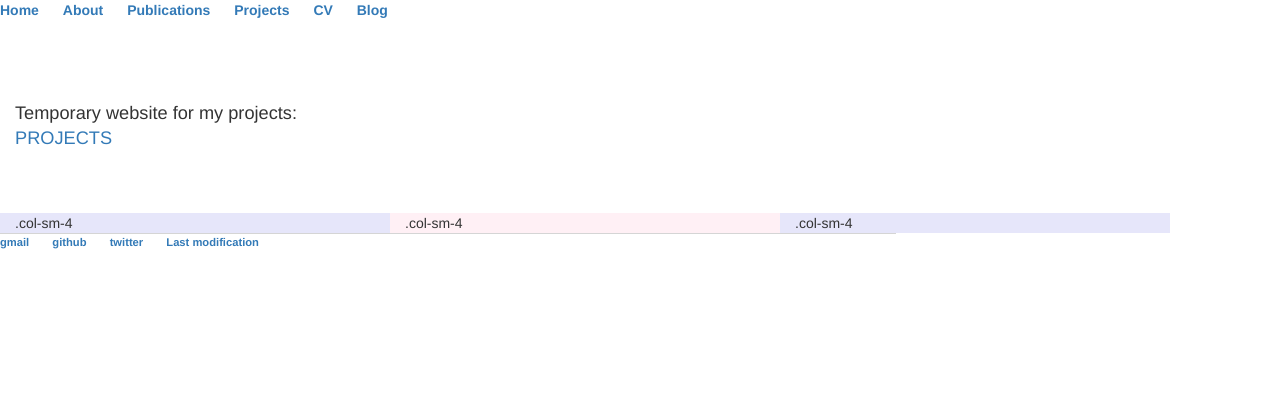
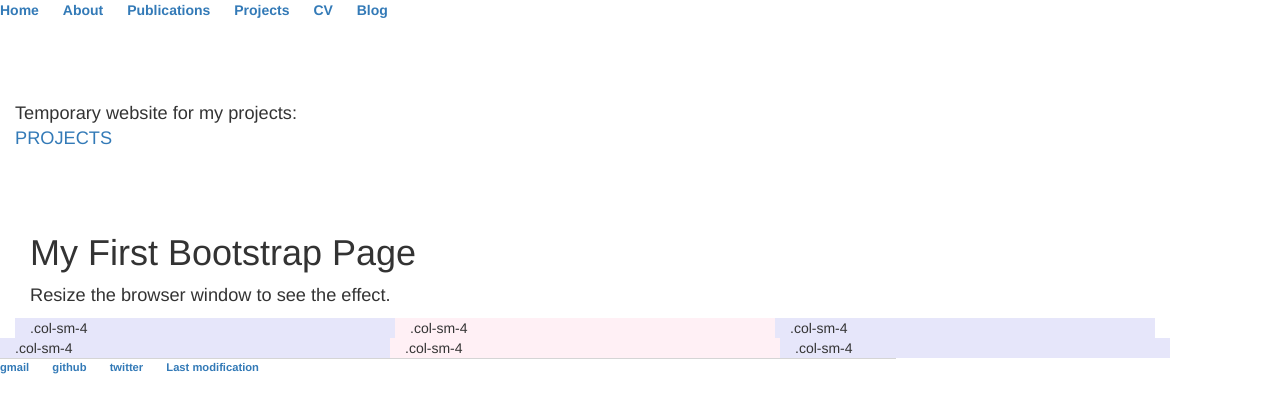
Before and after one commit to mxochicale/mxochicale.github.io, a Jekyll site: the page built from projects/index.html, in a window 1280 px wide. Shown: the top 413 px of the page. Built offline with Jekyll 4.4.1, drawn with Linux system fonts in a browser that asks for light colours; nearby versions of some CDN libraries; library files that are not in the unit come from our copies.

Commit message:
projects blurb class

```diff
--- a/projects/index.html
+++ b/projects/index.html
@@ -2,6 +2,7 @@
 layout: default
 title:
 ---
+<div class="blurb">
 	<h1>{{ page.title }}</h1>
 
 <p>
@@ -14,8 +15,23 @@ title:
 </p>
 
 
+
+<div class="container-fluid">
+  <h1>My First Bootstrap Page</h1>
+  <p>Resize the browser window to see the effect.</p>
+  <div class="row">
+    <div class="col-sm-4" style="background-color:lavender;">.col-sm-4</div>
+    <div class="col-sm-4" style="background-color:lavenderblush;">.col-sm-4</div>
+    <div class="col-sm-4" style="background-color:lavender;">.col-sm-4</div>
+  </div>
+</div>
+
+
 <div class="row">
 	<div class="col-sm-4" style="background-color:lavender;">.col-sm-4</div>
 	<div class="col-sm-4" style="background-color:lavenderblush;">.col-sm-4</div>
 	<div class="col-sm-4" style="background-color:lavender;">.col-sm-4</div>
 </div>
+
+
+</div><!-- /.blurb -->
```
